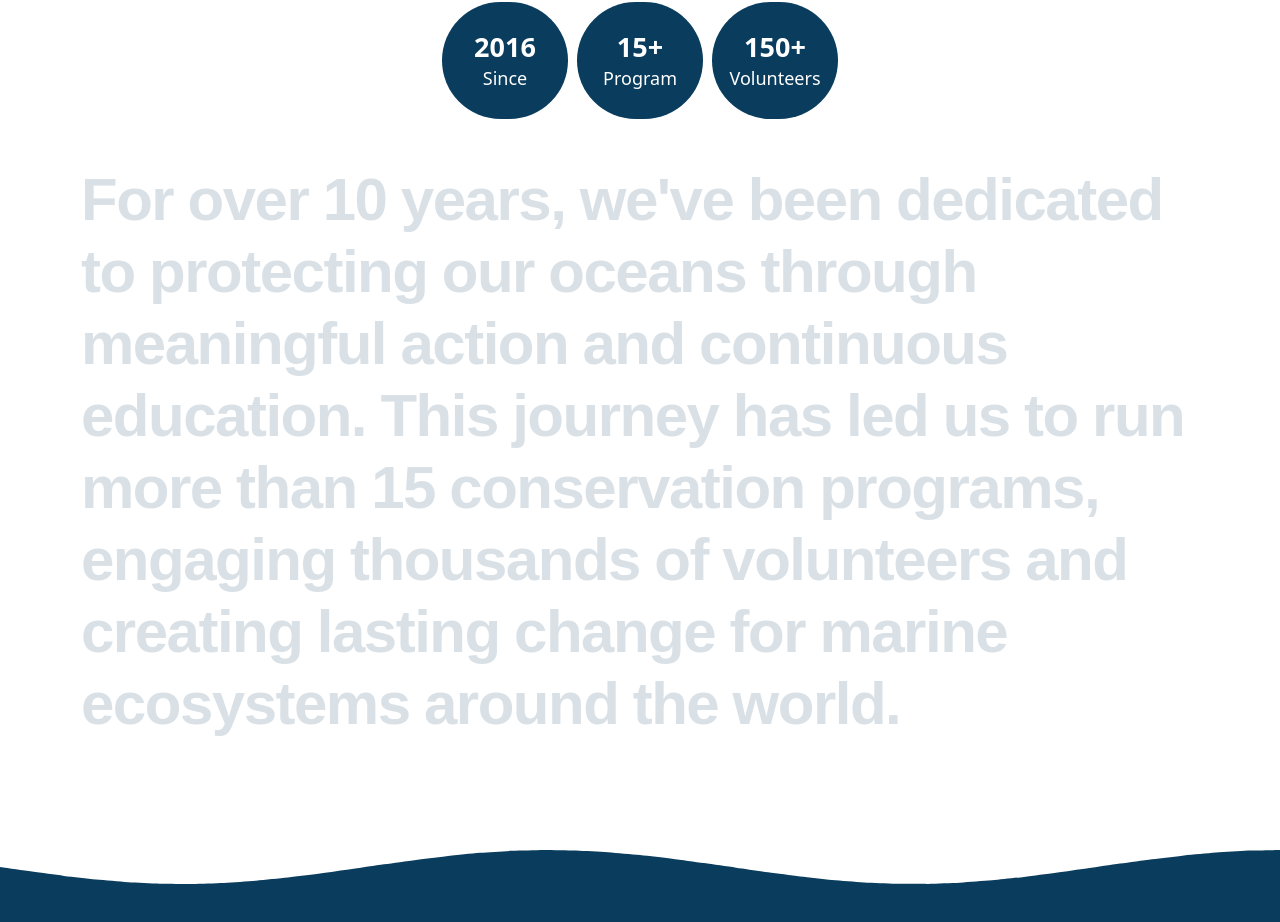
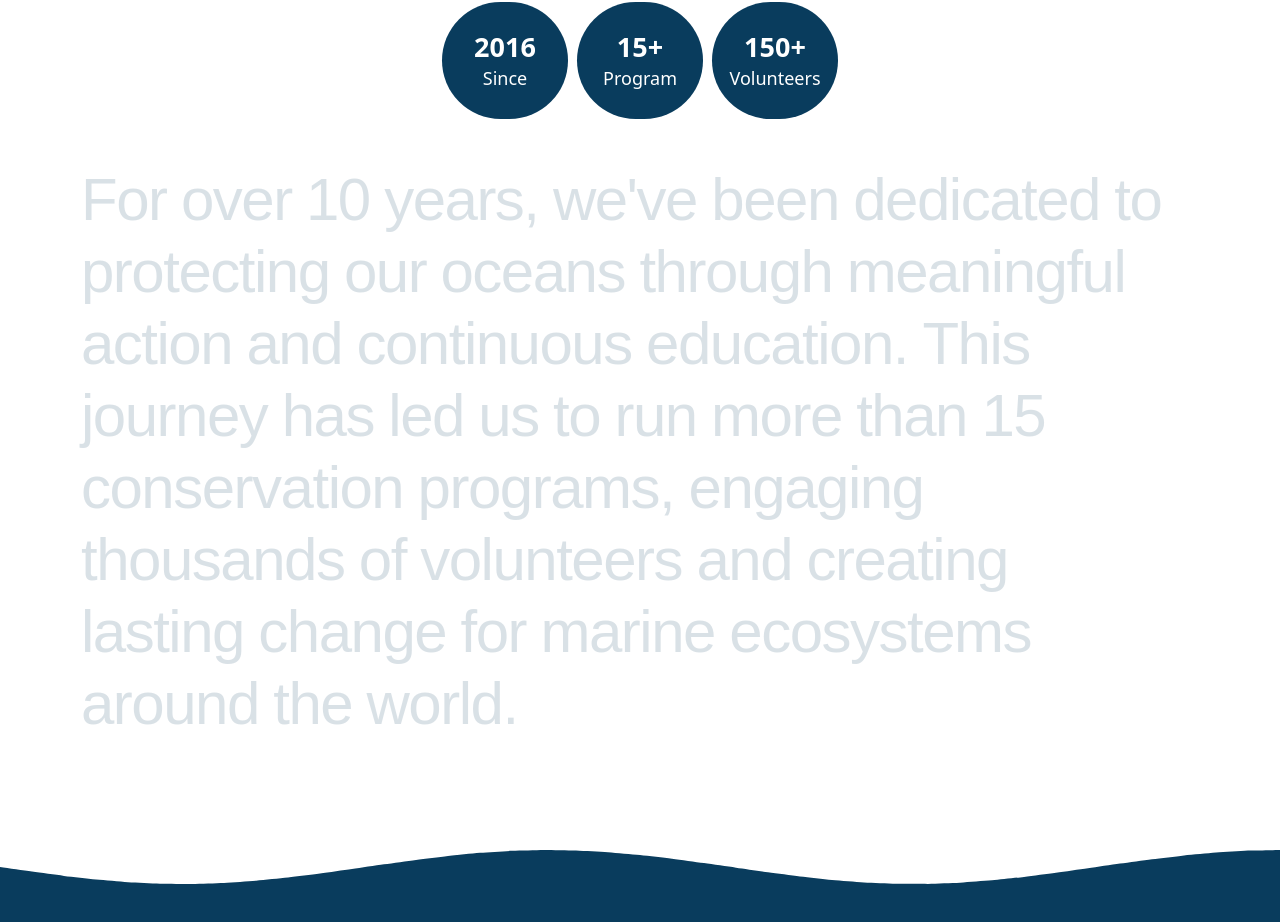
Before and after one commit to imAbizars/GoSeaProject, a React (Vite) app: page / in a window 1280 px wide. Shown: the part 924-1846 px from the top of the page. Built offline with nearby package versions, Linux system fonts and the light colour scheme.

Commit message:
update: font style,edit:direction h2ref

```diff
--- a/src/components/sections/AboutSection.jsx
+++ b/src/components/sections/AboutSection.jsx
@@ -46,7 +46,7 @@ export default function AboutSection() {
                 <div className="max-w-7xl mx-auto px-6 md:px-12 flex  text-justify">
                     <p
                         ref={textRef}
-                        className="font-body font-bold text-[23px] sm:text-[40px] md:text-[52px] lg:text-[60px] leading-[1.2] tracking-tight text-black max-w-5xl select-none"
+                        className="font-body text-[23px] sm:text-[40px] md:text-[52px] lg:text-[60px] leading-[1.2] tracking-tight text-black max-w-5xl select-none"
                     >
                         {wordsArray.map((word, idx) => (
                             <span
--- a/src/components/sections/ProgramSection.jsx
+++ b/src/components/sections/ProgramSection.jsx
@@ -44,7 +44,7 @@ const ProgramCard = ({ data, dataIndex }) => {
 };
 
 export default function ProgramSection() {
-  const h2Ref = useScrollReveal({ direction: "up", start: "top 80%", end: "bottom top" });
+  const h2Ref = useScrollReveal({ direction: "up", start: "top 60%", end: "bottom top" });
   const pRef = useScrollReveal({ direction: "down", start: "top 60%", end: "bottom top" });
   const carouselRef = useRef(null);
 
```
